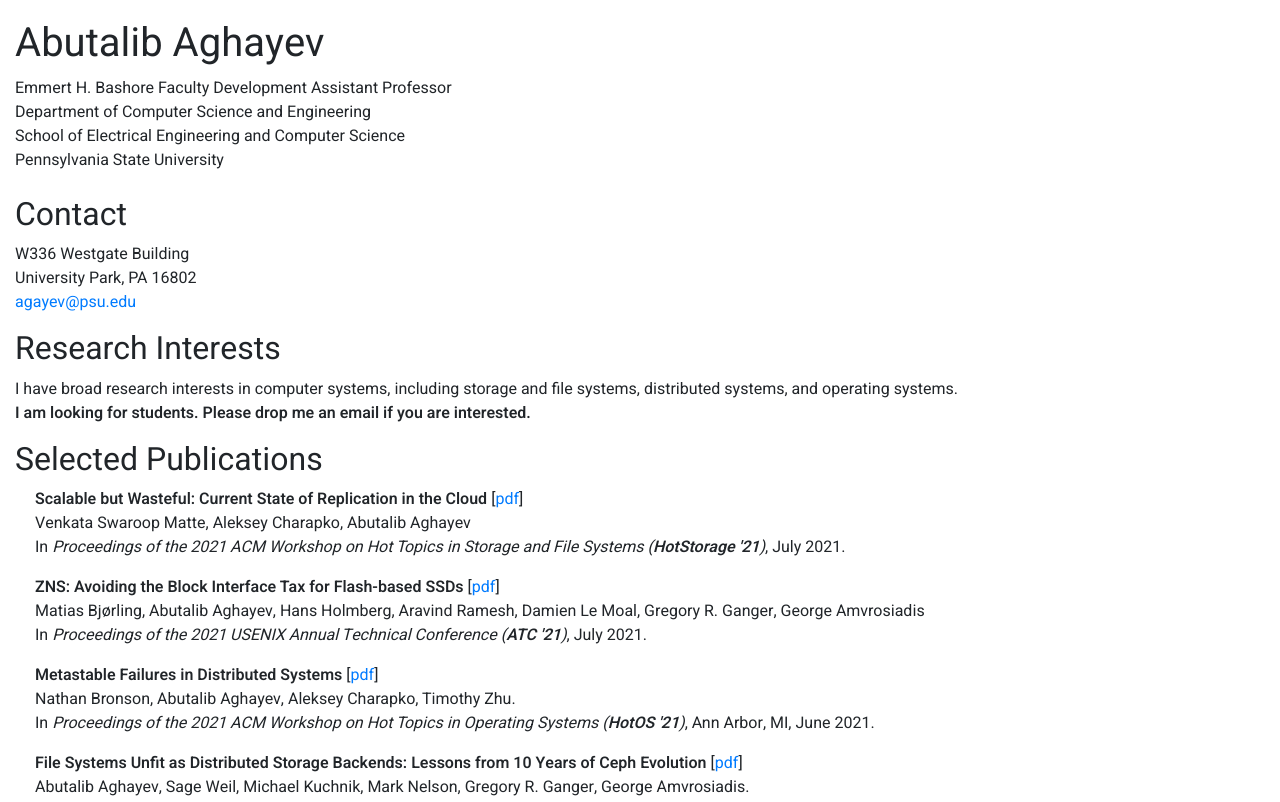
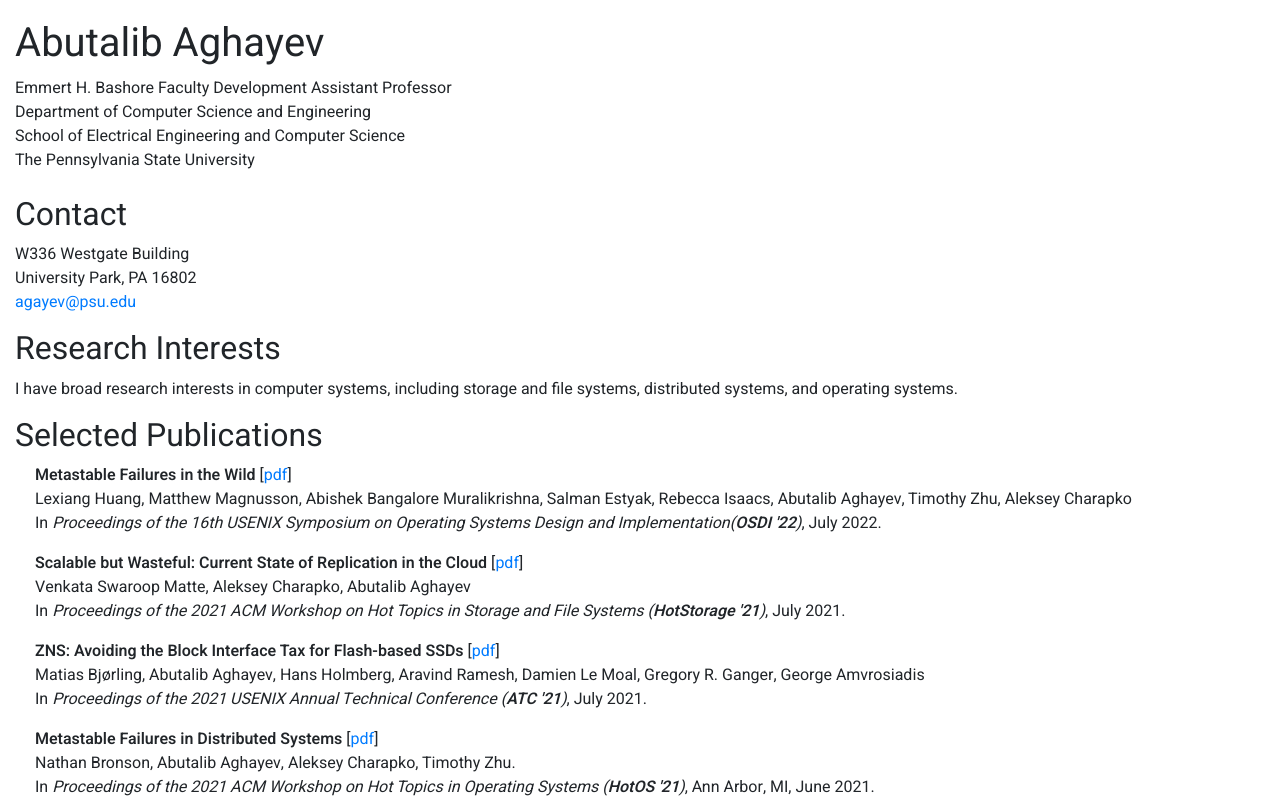
Before and after one commit to agayev/agayev.github.io, a plain HTML site: page index.html in a window 1280 px wide. Shown: the top 802 px of the page. Drawn offline with nearby package versions, Linux system fonts and the light colour scheme.

Commit message:
add osdi 22 paper and remove student search quote

```diff
--- a/index.html
+++ b/index.html
@@ -16,7 +16,7 @@
       Emmert H. Bashore Faculty Development Assistant Professor<br>
       Department of Computer Science and Engineering<br>
       School of Electrical Engineering and Computer Science<br>
-      Pennsylvania State University<br><br>
+      The Pennsylvania State University<br><br>
 
       <h2>Contact</h2>
       W336 Westgate Building<br>
@@ -28,12 +28,19 @@
 <p>I have broad research interests in computer systems, including storage and file
   systems, distributed systems, and operating systems.
 <br>
-<b>I am looking for students.  Please drop me an email if you are interested.</b>
 
 <h2>Selected Publications</h2>
 <ul>
   <li>
-    <p><strong>Scalable but Wasteful: Current State of Replication in the Cloud </strong>
+    <p><strong>Metastable Failures in the Wild</strong>
+      [<a href="https://www.usenix.org/system/files/osdi22-huang-lexiang.pdf">pdf</a>]<br />Lexiang
+      Huang, Matthew Magnusson, Abishek Bangalore Muralikrishna, Salman Estyak,
+      Rebecca Isaacs, Abutalib Aghayev, Timothy Zhu, Aleksey Charapko<br />
+      In <em>Proceedings of the 16th USENIX Symposium on Operating Systems
+      Design and Implementation(<b>OSDI '22</b>)</em>, July 2022.</p>
+  </li>
+  <li>
+    <p><strong>Scalable but Wasteful: Current State of Replication in the Cloud</strong>
       [<a href="https://dl.acm.org/doi/10.1145/3465332.3470882">pdf</a>]<br />Venkata
       Swaroop Matte, Aleksey Charapko, Abutalib Aghayev<br />
 In <em>Proceedings of the 2021 ACM Workshop on Hot Topics in Storage and File
```
